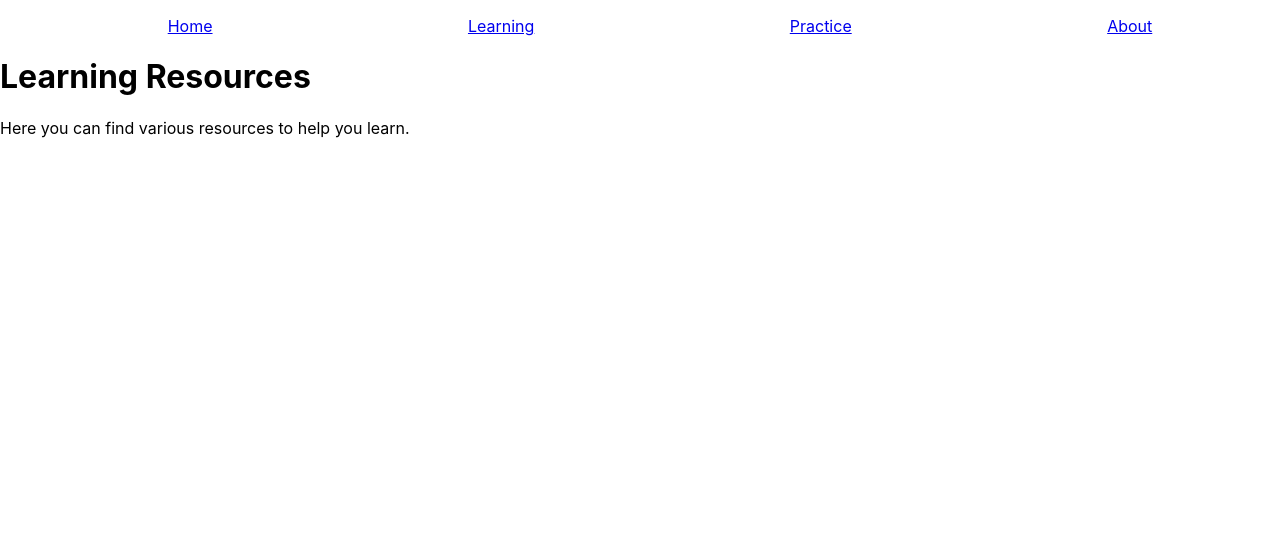
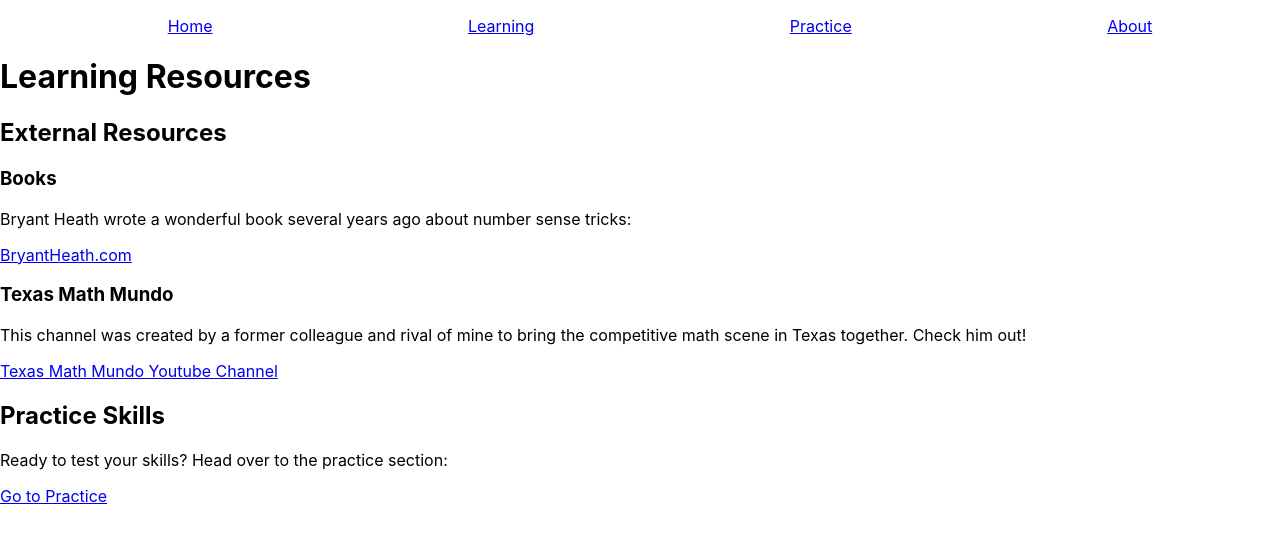
Before and after one commit to marco-campos/ns1, a React (Create React App) app: page /learning in a window 1280 px wide. Shown: the top 540 px of the page. Built offline with nearby package versions, Linux system fonts and the light colour scheme.

Commit message:
Wrote up some basic stuff in Home, About and Learning

```diff
--- a/src/components/AboutPage.js
+++ b/src/components/AboutPage.js
@@ -4,8 +4,19 @@ const AboutPage = () => {
   return (
     <div>
       <h1>About Us</h1>
-      <p>Learn more about our mission and the team behind the application.</p>
-      {/* Include information about your organization, contact info, etc. */}
+      <h2>Marco Campos</h2>
+      <div>
+        <p>I am PhD student at the University of Houston studying Computational Topology.</p>
+        <p>I previously taught AP Calculus, Pre-Calculus and OnRamps Pre-Calculus at Sharpstown High School. My passion for mathematics extended beyond the classroom as I founded and led a math team with a focus on the number sense UIL competitions.
+
+The unexpected turn of events brought by the Covid lockdown presented unique challenges. It was during this time that the seeds for this web application were sown where I went down a rabbithole and developed an initial version of the app, albeit a bit rough around the edges, to ensure that my students could continue their training uninterrupted.
+
+The dream, however, was much bigger. I envisioned a comprehensive platform that could be accessed by any student with the drive to excel in math competitions. I wanted the questions to be uniquely generated, high scores to be tracked, weaknesses to be recognized.
+
+Today, this web application is the first step towards the realization of that vision.
+
+It is my sincere hope that this platform will play a role in the journey of many students, perhaps even that of a future state champion.</p>
+      </div>
     </div>
   );
 };
--- a/src/components/HomePage.js
+++ b/src/components/HomePage.js
@@ -1,11 +1,19 @@
 import React from 'react';
+import { Link } from 'react-router-dom'; // Import Link for internal navigation
 
 const HomePage = () => {
   return (
     <div>
-      <h1>Welcome to the Home Page</h1>
-      <p>This is the starting point of our application.</p>
-      {/* Add more content and styling as needed */}
+      <h1>Welcome to the Number Sense Trainer </h1>
+      <div>
+          <p>This (name pending) webapp was built to train the next generation for mental math competitions. No more do we have to rely on the education system bringing us coaches or having to dig for new exams,
+          my goal is to give you a product that lets test your skills endlessly.</p>
+      </div>
+      <div>
+        <h2>Practice</h2>
+        <p>Ready to test your skills? Head over to the practice section:</p>
+        <Link to="/practice">Train!</Link>
+      </div>
     </div>
   );
 };
--- a/src/components/LearningPage.js
+++ b/src/components/LearningPage.js
@@ -1,11 +1,32 @@
 import React from 'react';
+import { Link } from 'react-router-dom'; // Import Link for internal navigation
 
 const LearningPage = () => {
   return (
     <div>
       <h1>Learning Resources</h1>
-      <p>Here you can find various resources to help you learn.</p>
-      {/* Add more content such as articles, videos, and links to learning materials */}
+
+      {/* Section with external link */}
+      <div>
+        <h2>External Resources</h2>
+        <h3>Books</h3>
+        <p>Bryant Heath wrote a wonderful book several years ago about number sense tricks:</p>
+        <a href="https://bryantheath.com/files/2018/04/Heath_NSTricks_revA.pdf" target="_blank" rel="noopener noreferrer">
+          BryantHeath.com
+        </a>
+        <h3>Texas Math Mundo</h3>
+        <p>This channel was created by a former colleague and rival of mine to bring the competitive math scene in Texas together. Check him out!</p>
+        <a href="https://www.youtube.com/channel/UCDHQCWfSMjNJJS0aJx8jITw" target="_blank" rel="noopener noreferrer">
+          Texas Math Mundo Youtube Channel
+        </a>
+      </div>
+
+      {/* Section with link to Practice page */}
+      <div>
+        <h2>Practice Skills</h2>
+        <p>Ready to test your skills? Head over to the practice section:</p>
+        <Link to="/practice">Go to Practice</Link>
+      </div>
     </div>
   );
 };
```
